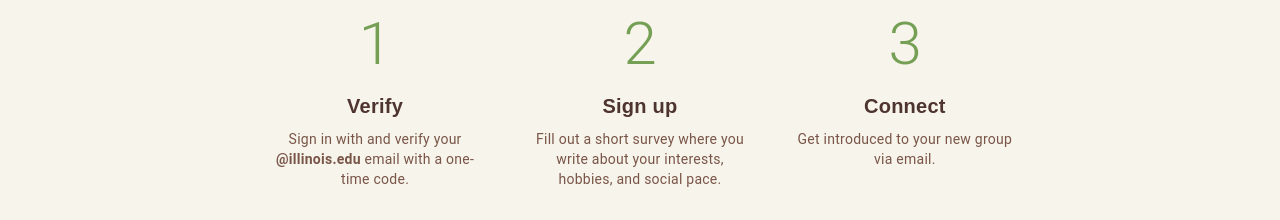
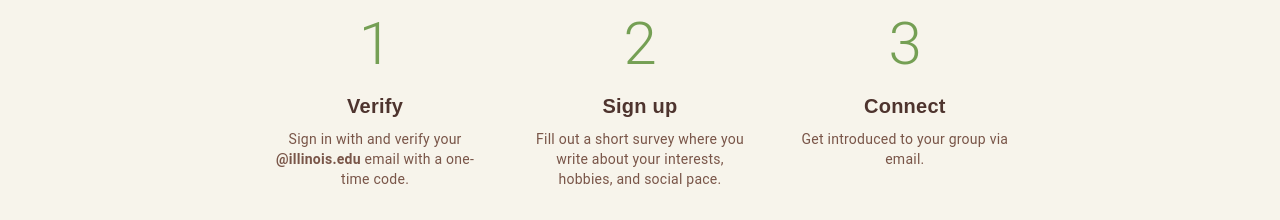
Before and after one commit to FieldFriends/field-friends-web, a Vue app: page / in a window 1280 px wide. Shown: the part 1187-1407 px from the top of the page. Built offline with nearby package versions, Linux system fonts and the light colour scheme; no server answers; a small style sheet from the web is missing.

Commit message:
Update wording on homepage

```diff
--- a/src/pages/Home.vue
+++ b/src/pages/Home.vue
@@ -96,7 +96,7 @@
             Connect
           </h3>
           <p class="text-body-2 text-secondary">
-            Get introduced to your new group via email.
+            Get introduced to your group via email.
           </p>
         </v-col>
       </v-row>
```
